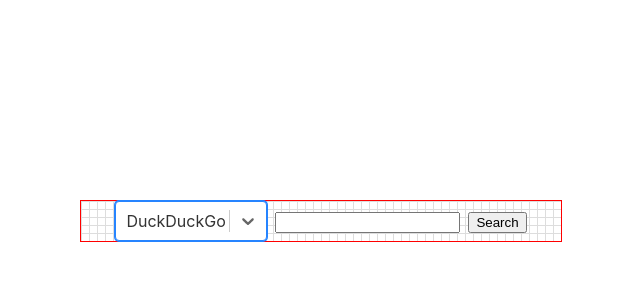
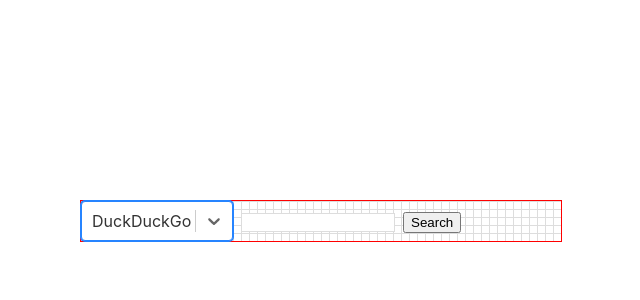
Before and after one commit to robenkleene/roben-kleene-search, a React (Create React App) app: page / in a window 1280 px wide. Shown: the top 300 px of the page, without its empty margins (319-959 px from the left). Built offline with nearby package versions, Linux system fonts and the light colour scheme.

Commit message:
Work on style

```diff
--- a/src/App.css
+++ b/src/App.css
@@ -5,7 +5,7 @@
 }
 
 #search {
-  text-align: center;
+  text-align: left;
   width: 480px;
   margin-left: auto;
   margin-right: auto;
--- a/src/components/Search/Search.js
+++ b/src/components/Search/Search.js
@@ -5,7 +5,9 @@ import styled from "styled-components";
 
 const TermInput = styled.input`
   margin: 0 8px;
-`;
+  width: 148px;
+  border: 1px solid #ddd;
+  `;
 
 const SubmitInput = styled.input`
   cursor: pointer;
```
